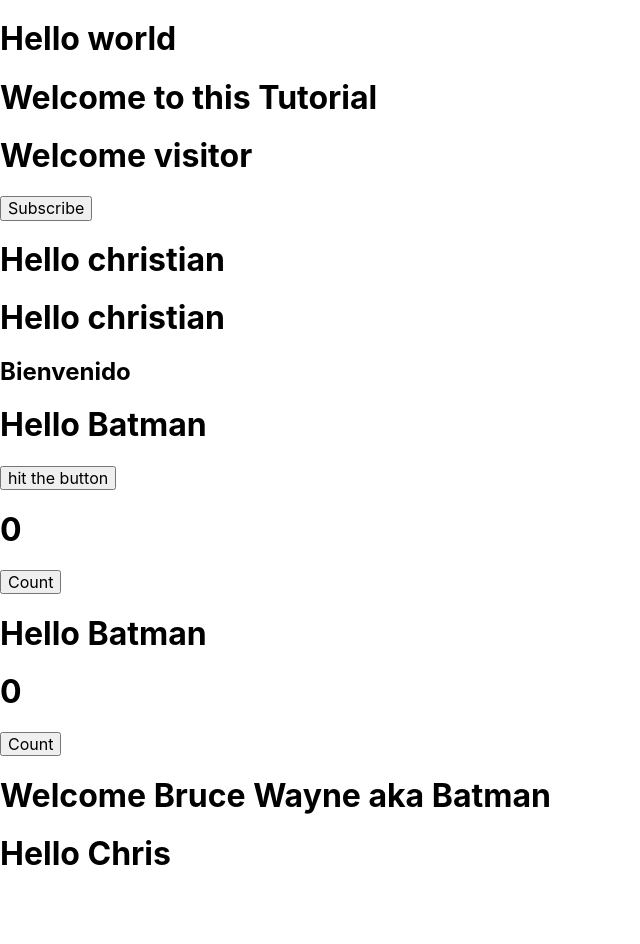
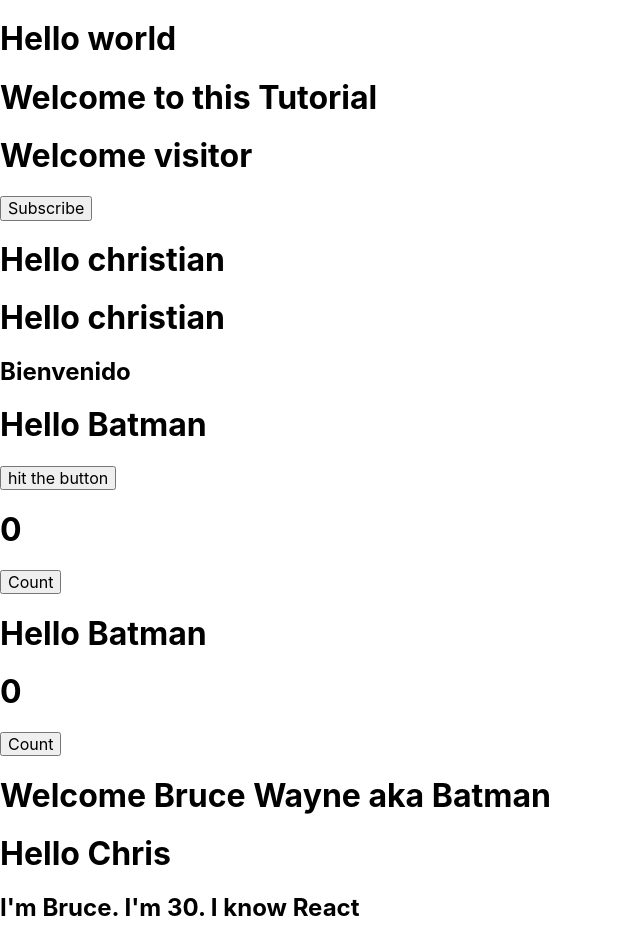
Before and after one commit to chrisart10/reactjs-codevolution, a React (Create React App) app: page / in a window 1280 px wide. Shown: the top 944 px of the page, without its empty margins (0-640 px from the left). Before the commit the page ends 894 px from the top, so only its background shows below. Built offline with nearby package versions, Linux system fonts and the light colour scheme; the HTML template or start-up script is replaced by a standard one.

Commit message:
Add video17

```diff
--- a/src/App.jsx
+++ b/src/App.jsx
@@ -2,9 +2,10 @@
 import Greet from "./components/Greet";
 import { GreetProps } from "./components/GreetProps";
 import Message from "./components/Message";
+import NameList from "./components/NamesList";
 import UserGreeting from "./components/UserGreeting";
 import Welcome from "./components/Welcome";
-import WelcomeProps from './components/WelcomeProps';
+import WelcomeProps from "./components/WelcomeProps";
 
 function App() {
 	return (
@@ -12,21 +13,22 @@
 			<Greet />
 			<Welcome />
 			<Message />
-      <GreetProps name='christian'/>
-      <GreetProps name='christian'>
+			<GreetProps name="christian" />
+			<GreetProps name="christian">
 				<h2>Bienvenido</h2>
 			</GreetProps>
-      <GreetProps name='Batman'>
+			<GreetProps name="Batman">
 				<button>hit the button</button>
 			</GreetProps>
 			<Counter />
-      <GreetProps name='Batman'>
-        <Counter/>
+			<GreetProps name="Batman">
+				<Counter />
 			</GreetProps>
-      <WelcomeProps name ={'Bruce Wayne'} heroName='Batman'/>
+			<WelcomeProps name={"Bruce Wayne"} heroName="Batman" />
 			<UserGreeting />
+			<NameList />
 		</div>
-  )
+	);
 }
 
 export default App;
--- /dev/null
+++ b/src/components/NamesList.jsx
@@ -0,0 +1,15 @@
+function NameList() {
+	const persons = [
+		{ name: "Bruce", age: 30, skill: "React" },
+		{ name: "clark", age: 25, skill: "Angular" },
+		{ name: "Diana", age: 28, skill: "vue" },
+	];
+	const personList = persons.map((person) => (
+		<h2>
+			I'm {person.name}. I'm {person.age}. I know {person.skill}
+		</h2>
+	));
+	return <div>{personList}</div>;
+}
+
+export default NameList;
```
Lines whose indentation alone changed are shown as unchanged.
